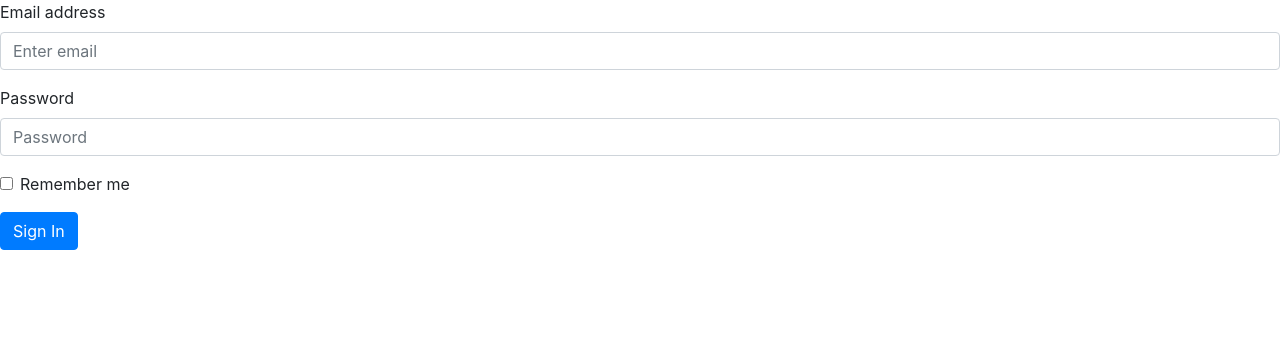
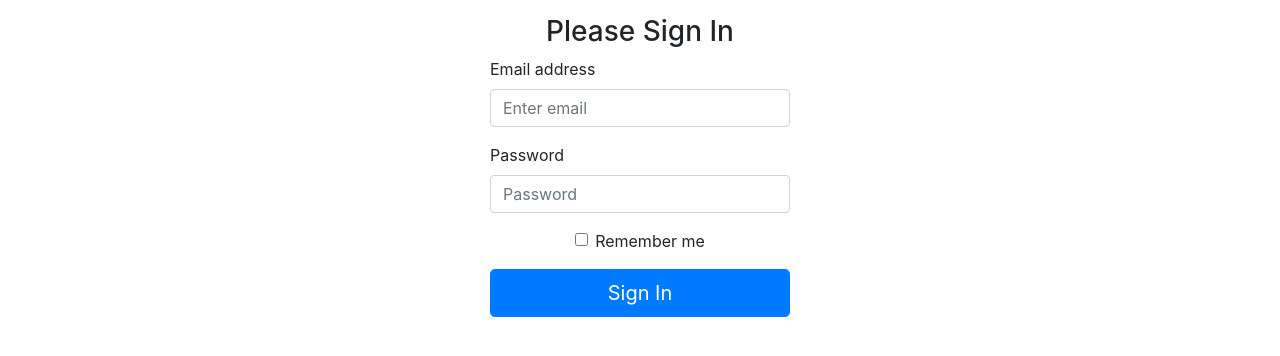
Before and after one commit to Maxxer1/HomeBudget, a Flask app: page /login in a window 1280 px wide. Shown: the part 56-412 px from the top of the page. Run offline with Flask 2, Linux system fonts and the light colour scheme; some libraries are stand-ins or nearby versions.

Commit message:
Styles for login and registration forms

```diff
--- /dev/null
+++ b/app/static/style.css
@@ -0,0 +1,25 @@
+.form-signin, .form-register {
+  width: 100%;
+  max-width: 330px;
+  padding: 15px;
+  margin: auto;
+}
+
+.form-signin .form-check {
+    text-align: center;
+}
+
+.btn-primary {
+  color: #fff;
+  background-color: #007bff;
+  border-color: #007bff;
+}
+
+.btn-block {
+  display: block;
+  width: 100%;
+}
+
+h3 {
+    text-align: center;
+}
--- a/app/templates/base.html
+++ b/app/templates/base.html
@@ -7,6 +7,8 @@
 
     <!-- Bootstrap CSS -->
     <link rel="stylesheet" href="https://stackpath.bootstrapcdn.com/bootstrap/4.2.1/css/bootstrap.min.css" integrity="sha384-GJzZqFGwb1QTTN6wy59ffF1BuGJpLSa9DkKMp0DgiMDm4iYMj70gZWKYbI706tWS" crossorigin="anonymous">
+    <link href="{{ url_for('static', filename='style.css') }}" rel="stylesheet">
+
   </head>
     <nav class="navbar navbar-expand-lg navbar-light bg-light">
    <a class="navbar-brand" href="{{ url_for('index') }}">Home Budget</a>
--- a/app/templates/login.html
+++ b/app/templates/login.html
@@ -1,6 +1,7 @@
 {% extends "base.html" %}
 {% block content %}
-<form action="/login" method="post">
+<form class="form-signin" action="/login" method="post">
+  <h3>Please Sign In</h3>
     <div class="form-group">
       <label for="email">Email address</label>
       <input type="email" class="form-control" name="email" id="email" aria-describedby="email" placeholder="Enter email">
@@ -18,6 +19,6 @@
         {{ error_message }}
     </div>
     {% endif %}
-  <button type="submit" class="btn btn-primary">Sign In</button>
+    <button type="submit" class="btn btn-lg btn-primary btn-block">Sign In</button>
 </form>
 {% endblock %}
```
Also changed, not shown: app/templates/register.html (+4 -3 lines). Lines whose indentation alone changed are shown as unchanged.
